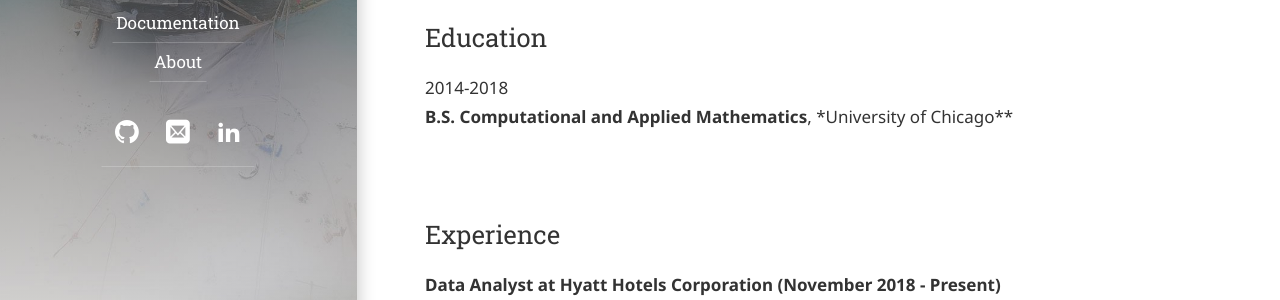
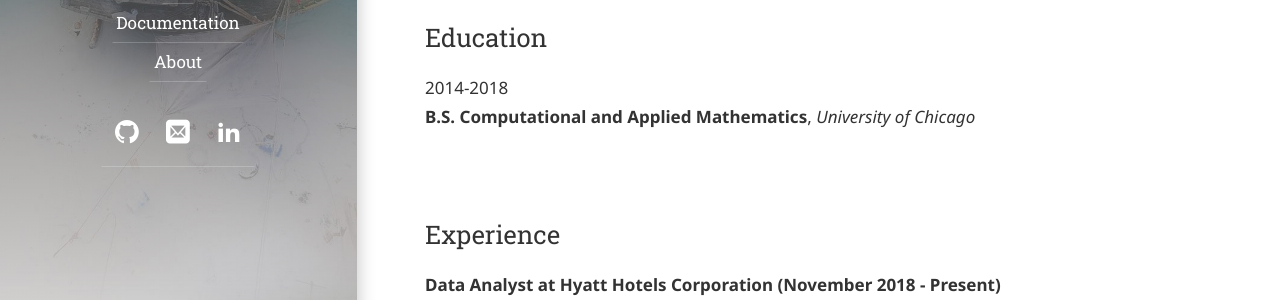
Before and after one commit to drewwilimitis/drewwilimitis.github.io, a Jekyll site: the page built from CV.md, in a window 1280 px wide. Shown: the part 521-821 px from the top of the page. Built offline with Jekyll 4.4.1, drawn with Linux system fonts in a browser that asks for light colours; some web fonts are replaced.

Commit message:
Update CV.md

```diff
--- a/CV.md
+++ b/CV.md
@@ -14,8 +14,7 @@ Education
 ---------
 
 2014-2018 <br>
-**B.S. Computational and Applied Mathematics**, *University of Chicago**
-
+**B.S. Computational and Applied Mathematics**, *University of Chicago*
 
 Experience
 ----------
@@ -41,7 +40,6 @@ Programmed a generalizable R script to synthesis and clean unstrunctured Electro
 
 Implemented an improved, scalable data mining algorithm to find association patterns and likely diagnoses in pharmaceutical orders
 
-
 Technical Experience
 --------------------
 
@@ -49,7 +47,6 @@ Software/Programming : Python (numpy, pandas, sklearn, tensorflow), R (dplyr, ti
 
 Cloud Computing: AWS (redshift, S3, EC2, SageMaker, lambda)
 
-
 Interests and Hobbies
 ----------------------------------------
 
```
